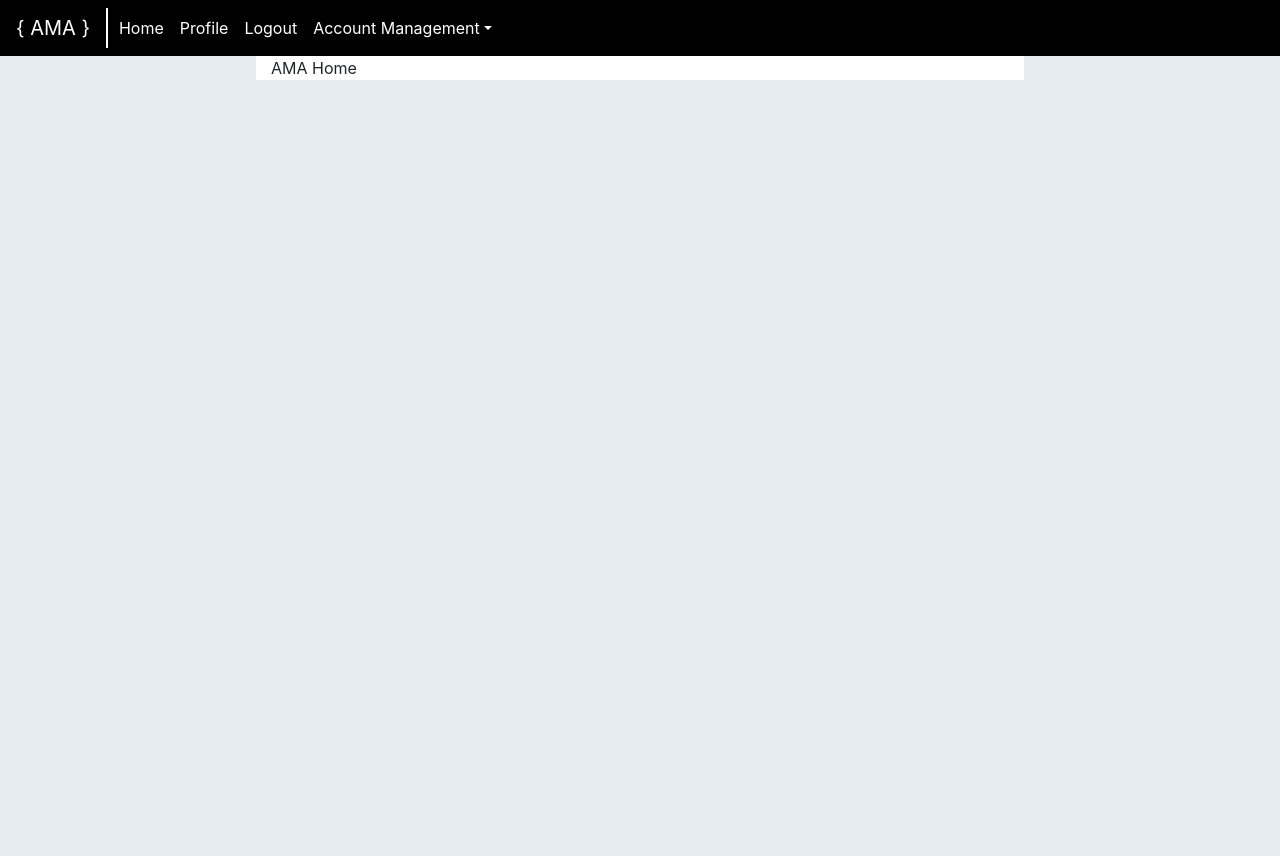
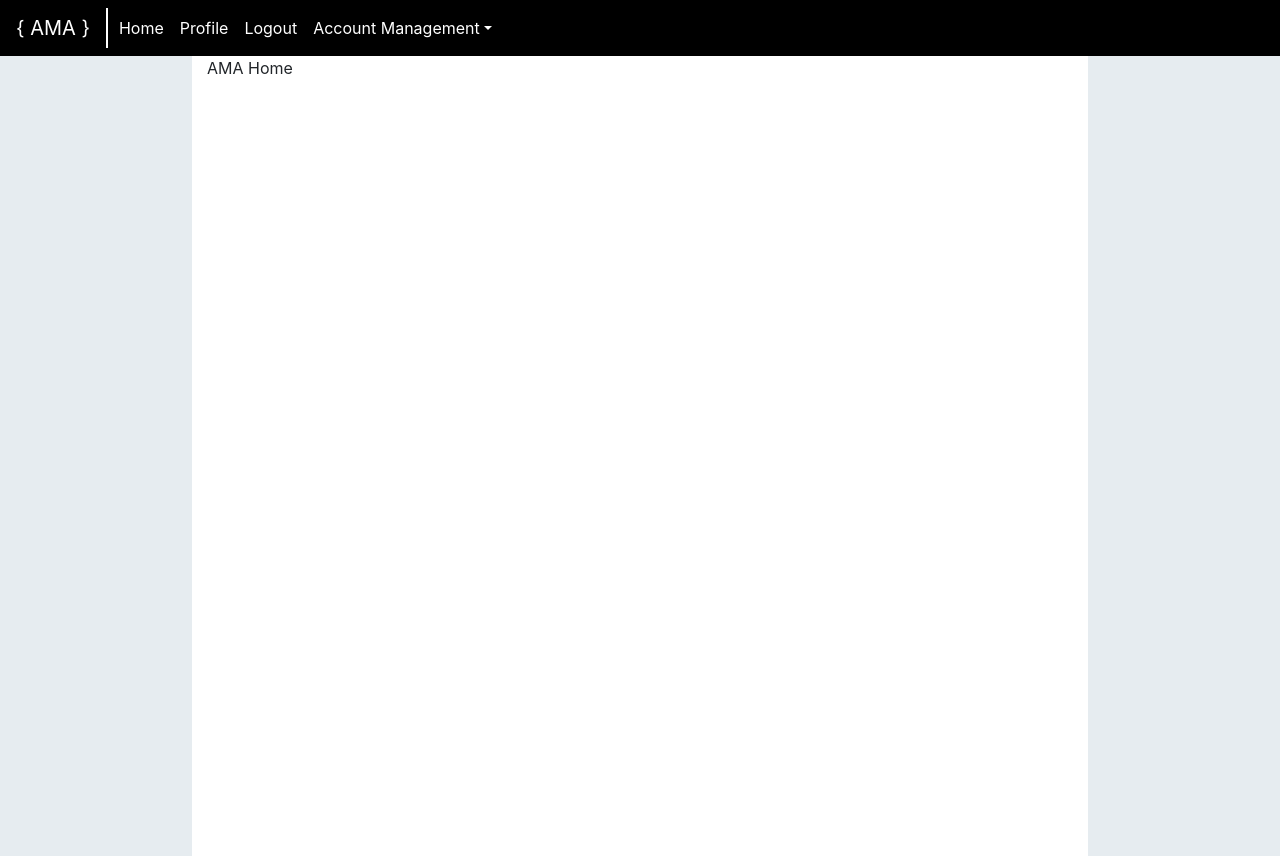
Before and after one commit to En14c/AMA, a Flask app: template app/templates/main/home.html in a window 1280 px wide. Before the commit the page ends 80 px from the top, so only its background shows below. Run offline with Flask 2, Linux system fonts and the light colour scheme; the template is opened without the code that fills it, so the values that code supplies are empty; parts of the project's set-up code (start-up, migrations or seed data) failed here and were passed over; some libraries are stand-ins or nearby versions.

Commit message:
fix the styling of the home page

```diff
--- a/app/static/home.css
+++ b/app/static/home.css
@@ -1,14 +1,13 @@
-.page-container {
-    background-color: rgb(245, 245, 245);
-}
-
-html,body {
+html, body {
+    min-height: 100%;
+    height: 100%;
+    max-height: 100%;
     background-color: #E6ECF0;
 }
 
 .page-content {
-    height: 100%;
-    width: 60%;
+    min-height: 100%;
+    width: 70%;
     background-color: #fff;
 }
 
```
